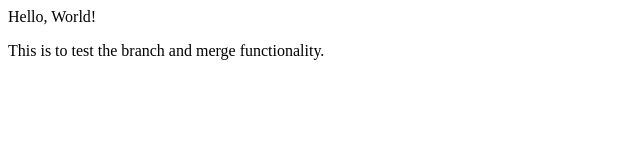
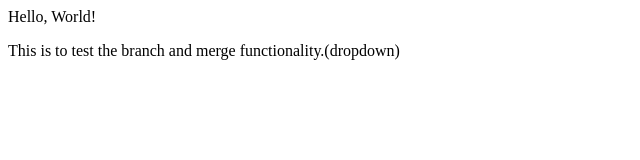
Before and after one commit to abhishek-diwakar/devops, a plain HTML site: page index.html in a window 1280 px wide. Shown: the full height of the page, 0-640 px from the left. Drawn offline with Linux system fonts and the light colour scheme.

Commit message:
added dropdown

```diff
--- a/index.html
+++ b/index.html
@@ -1,3 +1,3 @@
 <p> Hello, World! </p>
 
-<p>This is to test the branch and merge functionality.</p>
+<p>This is to test the branch and merge functionality.(dropdown)</p>
```
